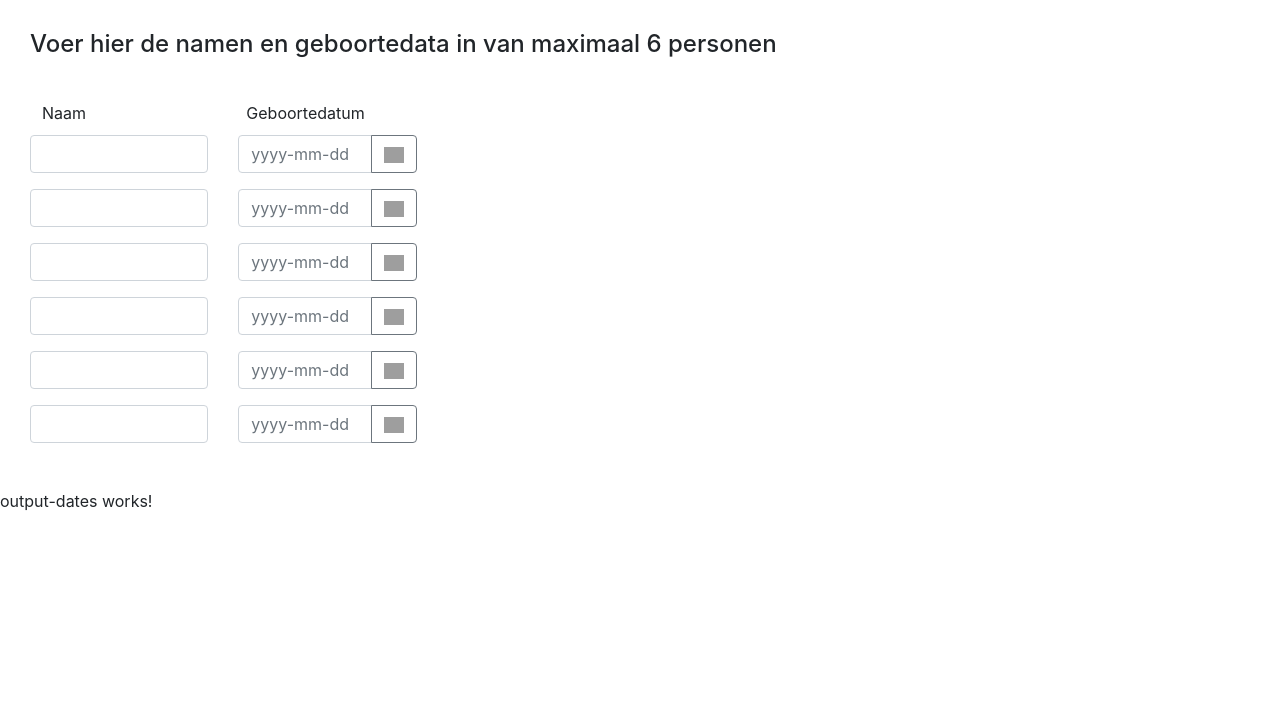
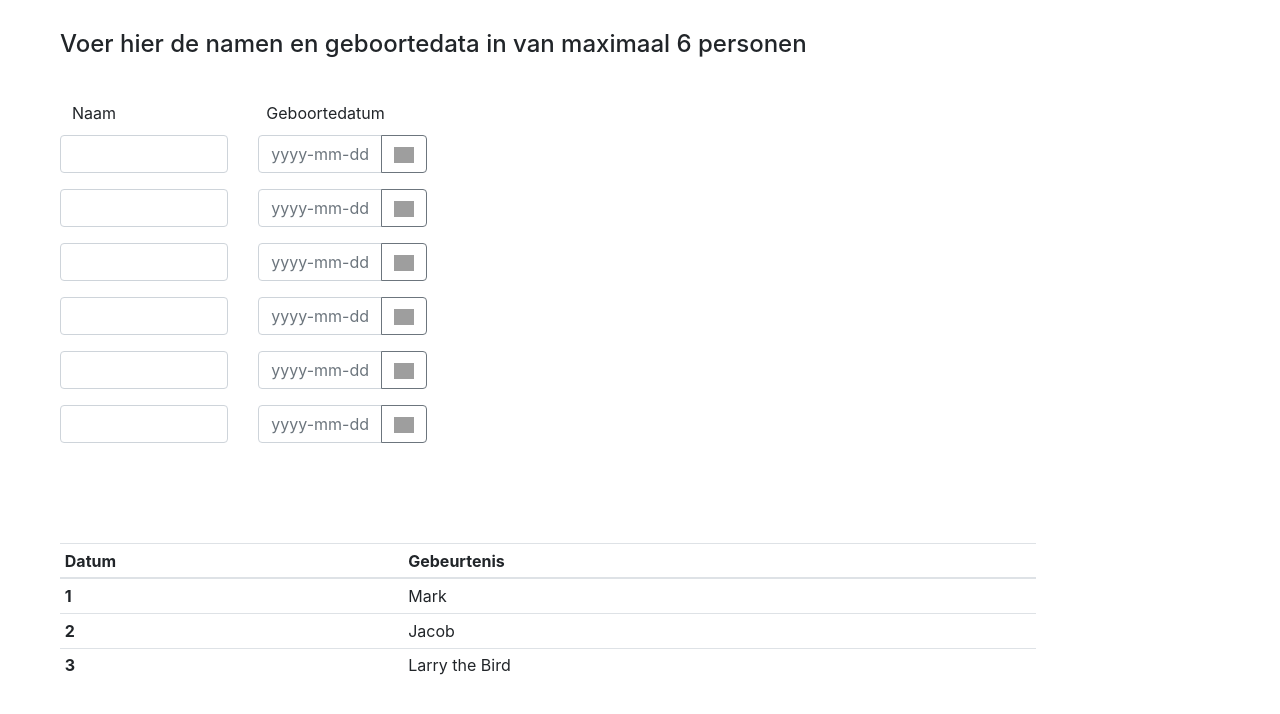
Before and after one commit to rvandaal/birthday-stats, an Angular app: page / in a window 1280 px wide. Shown: the top 714 px of the page. Built offline with nearby package versions, Linux system fonts and the light colour scheme; grey boxes are pictures that could not be loaded.

Commit message:
Added output list mockup

```diff
--- a/src/app/app.component.html
+++ b/src/app/app.component.html
@@ -1,2 +1,4 @@
-<app-input-dates></app-input-dates>
-<app-output-dates></app-output-dates>
+<div style="margin: 30px">
+    <app-input-dates></app-input-dates>
+    <app-output-dates style="margin: 50px"></app-output-dates>
+</div>
--- a/src/app/output-dates/output-dates.component.html
+++ b/src/app/output-dates/output-dates.component.html
@@ -1,3 +1,22 @@
-<p>
-  output-dates works!
-</p>
+<table class="table table-sm" style="margin: 30px; width: 80%">
+  <thead>
+    <tr>
+      <th scope="col">Datum</th>
+      <th scope="col">Gebeurtenis</th>
+    </tr>
+  </thead>
+  <tbody>
+    <tr>
+      <th scope="row">1</th>
+      <td>Mark</td>
+    </tr>
+    <tr>
+      <th scope="row">2</th>
+      <td>Jacob</td>
+    </tr>
+    <tr>
+      <th scope="row">3</th>
+      <td colspan="2">Larry the Bird</td>
+    </tr>
+  </tbody>
+</table>
```
Also changed, not shown: 1 other file (tests, documents, lock files or other folders).
